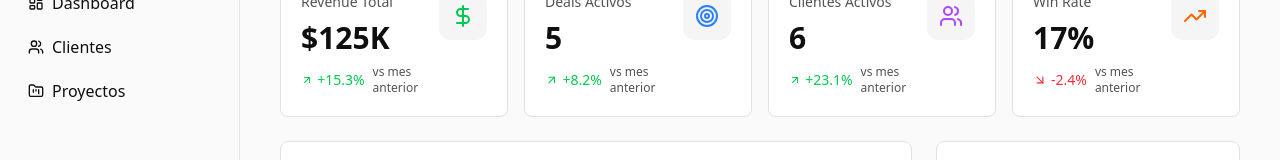
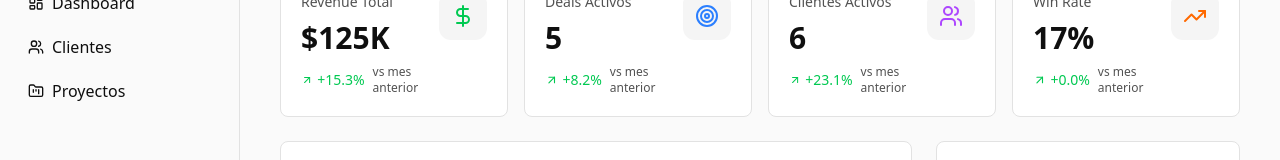
Before and after one commit to LautaroSnchz/kion-crm, a React (Vite) app in the folder frontend/: page /dashboard in a window 1280 px wide. Shown: the part 157-317 px from the top of the page. Built offline with nearby package versions, Linux system fonts and the light colour scheme; sample sign-in values are in the browser's storage.

Commit message:
fix: reactive metrics, dynamic client values, correct assignees

```diff
--- a/frontend/src/components/modals/NewDealModal.tsx
+++ b/frontend/src/components/modals/NewDealModal.tsx
@@ -17,20 +17,22 @@ const PRIORITIES = ["Alta", "Media", "Baja"];
 const ASSIGNEES = [
   { id: "SB", name: "Simon Belmont" },
   { id: "SM", name: "Sofía Márquez" },
-  { id: "OC", name: "Orion Castillo" }
+  { id: "OC", name: "Orion Castillo" },
+  { id: "VR", name: "Valentina Ríos" },
+  { id: "EM", name: "Emilio Mendoza" },
+  { id: "LT", name: "Lucía Torres" }
 ];
 const STAGES = ["Lead", "Qualified", "Proposal", "Closed Won"];
 
 export default function NewDealModal({ open, onClose, onDealCreated }: NewDealModalProps) {
   const { isDark } = useTheme();
-console.log('NewDealModal isDark:', isDark);
   const [loading, setLoading] = useState(false);
   const [formData, setFormData] = useState({
     client: "",
     title: "",
     value: "",
     priority: "Media",
-    assignee: "MG",
+    assignee: "SB",
     deadline: "",
     stage: "Lead"
   });
@@ -99,7 +101,7 @@ console.log('NewDealModal isDark:', isDark);
         title: "",
         value: "",
         priority: "Media",
-        assignee: "MG",
+        assignee: "SB",
         deadline: "",
         stage: "Lead"
       });
--- a/frontend/src/features/clients/ClientsPage.tsx
+++ b/frontend/src/features/clients/ClientsPage.tsx
@@ -300,14 +300,14 @@ className={`flex items-center gap-2 ${isDemo ? 'opacity-60 cursor-not-allowed br
                       <td className="p-4">
                         <div className="flex items-center gap-2">
                           <span className="font-medium text-[var(--foreground)]">
-                      {deals.filter(d => d.client === client.name).length}
+                      {deals.filter(d => d.client === client.name && d.stage !== 'closed' && d.stage !== 'Closed Won').length}
                       </span>
                           <span className="text-xs text-[var(--muted-foreground)]">deals</span>
                         </div>
                       </td>
                       <td className="p-4">
                         <span className="font-semibold text-[var(--foreground)]">
-                          ${client.value.toLocaleString()}
+                          ${deals.filter(d => d.client === client.name).reduce((sum, d) => sum + (d.value || 0), 0).toLocaleString()}
                         </span>
                       </td>
                       <td className="p-4">
@@ -415,7 +415,7 @@ className={`flex items-center gap-2 ${isDemo ? 'opacity-60 cursor-not-allowed br
                 <Card className="p-4">
                   <p className="text-sm text-[var(--muted-foreground)] mb-1">Valor total</p>
                   <p className="text-2xl font-bold text-[var(--foreground)]">
-                    ${(selectedClient.value / 1000).toFixed(0)}K
+                    ${(deals.filter(d => d.client === selectedClient.name).reduce((sum, d) => sum + (d.value || 0), 0) / 1000).toFixed(0)}K
                   </p>
                 </Card>
               </div>
--- a/frontend/src/features/dashboard/DashboardPage.tsx
+++ b/frontend/src/features/dashboard/DashboardPage.tsx
@@ -14,8 +14,8 @@ import {
 } from "lucide-react";
 import { AreaChart, Area, XAxis, YAxis, CartesianGrid, Tooltip, ResponsiveContainer, Line } from "recharts";
 import { MetricCardSkeleton, ChartSkeleton } from "@/components/ui/Skeletons";
-import { getDashboardStats } from "@/lib/storage";
 import { useDeals } from "@/hooks/useDeals";
+import { useClients } from "@/hooks/useClients";
 
 // Componentes base
 const Card = ({ className = "", children }: any) => (
@@ -56,20 +56,18 @@ const RECENT_ACTIVITY = [
 ];
 
 const TOP_PERFORMERS = [
-  { id: 1, name: "Simon Belmont", deals: 12, revenue: "$340K", avatar: "MG", trend: "+23%" },
-  { id: 2, name: "Sofía Márquez", deals: 10, revenue: "$285K", avatar: "JP", trend: "+18%" },
-  { id: 3, name: "Orion Castillo", deals: 8, revenue: "$220K", avatar: "AS", trend: "+15%" },
+  { id: 1, name: "Simon Belmont", deals: 12, revenue: "$340K", avatar: "SB", trend: "+23%" },
+  { id: 2, name: "Sofía Márquez", deals: 10, revenue: "$285K", avatar: "SM", trend: "+18%" },
+  { id: 3, name: "Orion Castillo", deals: 8, revenue: "$220K", avatar: "OC", trend: "+15%" },
 ];
 
 export default function DashboardPage() {
   const [selectedPeriod, setSelectedPeriod] = useState("6m");
   const [loading, setLoading] = useState(true);
 
-  // 📊 Hooks para datos DINÁMICOS
+  // 📊 Hooks para datos DINÁMICOS y REACTIVOS
   const { deals } = useDeals();
-
-  // 📈 Calcular métricas REALES
-  const stats = getDashboardStats();
+  const { clients } = useClients();
 
   // Simular carga inicial
   useEffect(() => {
@@ -79,39 +77,43 @@ export default function DashboardPage() {
     return () => clearTimeout(timer);
   }, []);
 
-  // Pipeline dinámico por stage (4 STAGES)
+  // Helper: normaliza stage para comparar
+  // storage usa 'closed', Kanban/NewDeal usa 'Closed Won'
+  const isClosed = (stage: string) => stage === 'closed' || stage === 'Closed Won';
+  const isLead = (stage: string) => stage === 'lead' || stage === 'Lead';
+  const isQualified = (stage: string) => stage === 'qualified' || stage === 'Qualified';
+  const isProposal = (stage: string) => stage === 'proposal' || stage === 'Proposal';
+
+  // 📈 Métricas calculadas en tiempo real desde los hooks
+  const totalRevenue = deals
+    .filter(d => isClosed(d.stage))
+    .reduce((sum, d) => sum + (d.value || 0), 0);
+
+  const activeDeals = deals.filter(d => !isClosed(d.stage)).length;
+
+  const activeClients = clients.filter(c => c.status === 'active').length;
+
+  const closedWonDeals = deals.filter(d => isClosed(d.stage)).length;
+  const winRate = deals.length > 0 ? Math.round((closedWonDeals / deals.length) * 100) : 0;
+
+  // Pipeline dinámico — compatible con ambos formatos de stage
   const pipelineStages = [
-    {
-      id: 'lead',
-      name: 'Lead',
-      color: 'bg-blue-500',
-      deals: deals.filter(d => d.stage === 'lead')
-    },
-    {
-      id: 'qualified',
-      name: 'Qualified',
-      color: 'bg-purple-500',
-      deals: deals.filter(d => d.stage === 'qualified')
-    },
-    {
-      id: 'proposal',
-      name: 'Proposal',
-      color: 'bg-orange-500',
-      deals: deals.filter(d => d.stage === 'proposal')
-    },
-    {
-      id: 'closed',
-      name: 'Closed Won',
-      color: 'bg-green-500',
-      deals: deals.filter(d => d.stage === 'closed')
-    },
+    { id: 'lead', name: 'Lead', color: 'bg-blue-500', deals: deals.filter(d => isLead(d.stage)) },
+    { id: 'qualified', name: 'Qualified', color: 'bg-purple-500', deals: deals.filter(d => isQualified(d.stage)) },
+    { id: 'proposal', name: 'Proposal', color: 'bg-orange-500', deals: deals.filter(d => isProposal(d.stage)) },
+    { id: 'closed', name: 'Closed Won', color: 'bg-green-500', deals: deals.filter(d => isClosed(d.stage)) },
   ];
+
+  const BASE_WIN_RATE = 17;
+  const winRateDiff = winRate - BASE_WIN_RATE;
+  const winRateTrend = winRateDiff >= 0 ? "up" : "down";
+  const winRateChange = `${winRateDiff >= 0 ? "+" : ""}${winRateDiff.toFixed(1)}%`;
 
   // Métricas dinámicas para las cards
   const quickStats = [
     {
       label: "Revenue Total",
-      value: `$${(stats.totalRevenue / 1000).toFixed(0)}K`,
+      value: `$${(totalRevenue / 1000).toFixed(0)}K`,
       change: "+15.3%",
       trend: "up",
       icon: DollarSign,
@@ -119,7 +121,7 @@ export default function DashboardPage() {
     },
     {
       label: "Deals Activos",
-      value: stats.activeDeals.toString(),
+      value: activeDeals.toString(),
       change: "+8.2%",
       trend: "up",
       icon: Target,
@@ -127,7 +129,7 @@ export default function DashboardPage() {
     },
     {
       label: "Clientes Activos",
-      value: stats.activeClients.toString(),
+      value: activeClients.toString(),
       change: "+23.1%",
       trend: "up",
       icon: Users,
@@ -135,9 +137,9 @@ export default function DashboardPage() {
     },
     {
       label: "Win Rate",
-      value: `${stats.winRate}%`,
-      change: stats.winRate >= 50 ? "+2.4%" : "-2.4%",
-      trend: stats.winRate >= 50 ? "up" : "down",
+      value: `${winRate}%`,
+      change: winRateChange,
+      trend: winRateTrend,
       icon: TrendingUp,
       color: "text-orange-500"
     },
--- a/frontend/src/features/projects/ProjectsPage.tsx
+++ b/frontend/src/features/projects/ProjectsPage.tsx
@@ -350,6 +350,15 @@ const handleDragEnd = () => {
       return;
     }
 
+    const ASSIGNEE_MAP: Record<string, string> = {
+      "SB": "Simon Belmont",
+      "SM": "Sofía Márquez",
+      "OC": "Orion Castillo",
+      "VR": "Valentina Ríos",
+      "EM": "Emilio Mendoza",
+      "LT": "Lucía Torres"
+    };
+
     const newDeal = {
       title: newDealFromModal.title,
       client: newDealFromModal.client,
@@ -358,8 +367,7 @@ const handleDragEnd = () => {
       stage: STAGE_MAP[newDealFromModal.stage] || "lead",
       probability: newDealFromModal.priority === "Alta" ? 75 :
                    newDealFromModal.priority === "Media" ? 50 : 25,
-      owner: newDealFromModal.assignee === "MG" ? "María García" :
-             newDealFromModal.assignee === "JP" ? "Juan Pérez" : "Ana Silva",
+      owner: ASSIGNEE_MAP[newDealFromModal.assignee] || newDealFromModal.assignee,
       notes: newDealFromModal.notes
     };
 
--- a/frontend/src/lib/storage.ts
+++ b/frontend/src/lib/storage.ts
@@ -145,7 +145,7 @@ const INITIAL_DEALS: Deal[] = [
     probability: 75,
     expectedCloseDate: '2026-04-22',
     createdAt: '2026-01-10',
-    owner: 'Mike Johnson'
+    owner: 'Simon Belmont'
   },
   {
     id: '2',
@@ -156,7 +156,7 @@ const INITIAL_DEALS: Deal[] = [
     probability: 20,
     expectedCloseDate: '2026-04-10',
     createdAt: '2026-01-12',
-    owner: 'Orion Castillo'
+    owner: 'Sofía Márquez'
   },
   {
     id: '3',
@@ -167,7 +167,7 @@ const INITIAL_DEALS: Deal[] = [
     probability: 60,
     expectedCloseDate: '2026-05-15',
     createdAt: '2026-01-18',
-    owner: 'John Davis'
+    owner: 'Orion Castillo'
   },
   {
     id: '4',
@@ -178,7 +178,7 @@ const INITIAL_DEALS: Deal[] = [
     probability: 50,
     expectedCloseDate: '2026-05-30',
     createdAt: '2026-01-05',
-    owner: 'Orion Castillo'
+    owner: 'Valentina Ríos'
   },
   {
     id: '5',
@@ -189,7 +189,7 @@ const INITIAL_DEALS: Deal[] = [
     probability: 40,
     expectedCloseDate: '2026-06-12',
     createdAt: '2026-01-08',
-    owner: 'Mike Johnson'
+    owner: 'Emilio Mendoza'
   },
   {
     id: '6',
@@ -200,7 +200,7 @@ const INITIAL_DEALS: Deal[] = [
     probability: 100,
     expectedCloseDate: '2026-01-19',
     createdAt: '2026-01-19',
-    owner: 'John Davis'
+    owner: 'Lucía Torres'
   }
 ];
 
```
Also changed, not shown: 1 other file (tests, documents, lock files or other folders).
